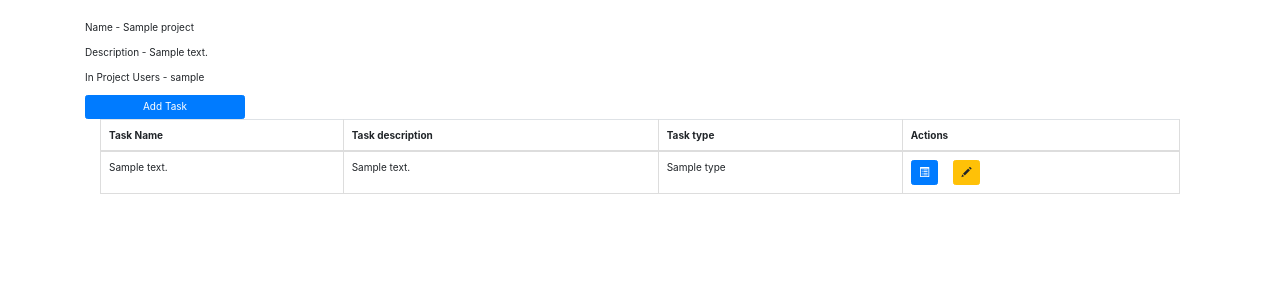
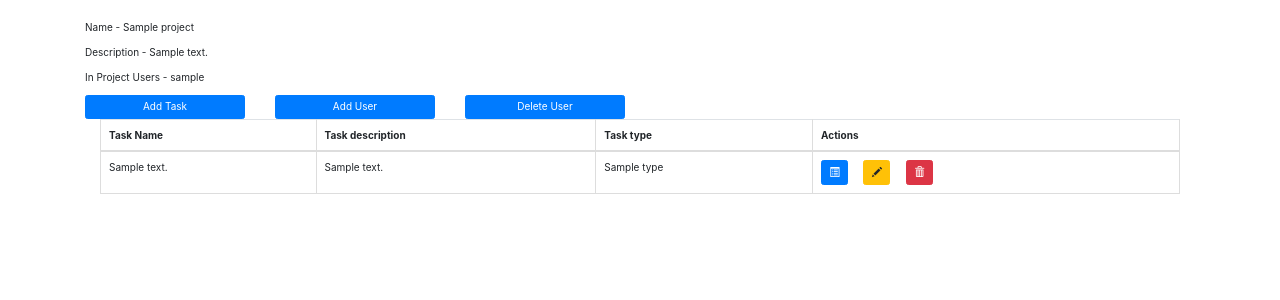
Before and after one commit to Alnazhm/homework_62_zhuldyz_kalbayeva, a Django app: page /projects/1 in a window 1280 px wide. Shown: the part 67-367 px from the top of the page. Run offline with Django 4.2, Linux system fonts and the light colour scheme; a user stored in the database is signed in; tables that the repository leaves empty hold one stand-in row (values such as "Sample post"); parts of the project's set-up code (start-up, migrations or seed data) failed here and were passed over; some libraries are stand-ins or nearby versions.

Commit message:
Добавлены все права для root и создала группу для root пользователя

```diff
--- a/app/accounts/templates/register.html
+++ b/app/accounts/templates/register.html
@@ -3,13 +3,13 @@
     Authorization
 {% endblock %}
 {% block content %}
+<div class="container justify-content-center">
     <form action="" method="POST">
         {% csrf_token %}
-
         <div class="form">
             {% include 'partials/task_form.html' with main_title='Authorization' button_text='Authorization' %}
         </div>
+    </form>
+</div>
 
-
-    </form>
 {% endblock %}
--- a/app/todolist/templates/add_project.html
+++ b/app/todolist/templates/add_project.html
@@ -3,7 +3,7 @@
     <div class="container">
         <div class="box">
             <div class="head_text heading text-center">
-                <p class="main-title-home">Create a new task</p>
+                <p class="main-title-home">Create a new Project</p>
             </div>
            <form action="{% url 'add_project' %}" method="POST">
                {% csrf_token%}
--- a/app/todolist/templates/add_user_to_project.html
+++ b/app/todolist/templates/add_user_to_project.html
@@ -6,7 +6,7 @@
     <form action="" method="POST">
         {% csrf_token %}
         <div class="form">
-            {% include 'partials/project_form.html' with main_title='PROJECT USERS' button_text='Принять' %}
+            {% include 'partials/project_form.html' with main_title='PROJECT USERS' button_text='Confirmation changes' %}
         </div>
 
     </form>
--- a/app/todolist/templates/detail_project.html
+++ b/app/todolist/templates/detail_project.html
@@ -10,9 +10,9 @@
 
 <div class="row">
     {% if user.is_authenticated %}
-         {% if  perms.todolist.add_tasks %}
-                {% for user in project.users.all  %}
-                    {% if user.username == request.user.username  %}
+         {% if perms.todolist.add_tasks or request.user.is_superuser %}
+                {% for user in project.users.all|slice:":1"  %}
+                    {% if user.username == request.user.username or request.user.is_superuser %}
                     <div class="col-2 text-center">
                         <a href="{% url 'task_add' project.pk %}">
                             <button type="submit" class="btn btn-primary btn-block">Add Task</button>
@@ -21,7 +21,13 @@
                     {% endif %}
                 {% endfor %}
          {% endif %}
-
+            {% if request.user.is_superuser %}
+                <div class="col-2 text-center">
+                    <a href="{% url 'add_user_to_project' project.pk %}">
+                        <button type="submit" class="btn btn-primary btn-block">Add User</button>
+                    </a>
+                </div>
+            {% else %}
                 {% for group in request.user.groups.all  %}
                     {% if group.name != 'Developer' %}
                         {% for user in project.users.all  %}
@@ -35,6 +41,14 @@
                         {% endfor %}
                     {% endif %}
                 {% endfor %}
+            {% endif %}
+            {% if request.user.is_superuser %}
+                <div class="col-2 text-center">
+                    <a href="{% url 'delete_user_from_project' project.pk %}">
+                        <button type="submit" class="btn btn-primary btn-block">Delete User</button>
+                    </a>
+                </div>
+            {%else%}
                    {% for group in request.user.groups.all  %}
                         {% if group.name != 'Developer' %}
                             {% for user in project.users.all  %}
@@ -48,6 +62,7 @@
                             {% endfor %}
                         {% endif %}
                     {% endfor %}
+            {%endif%}
     {% endif %}
 </div>
 
@@ -79,6 +94,13 @@
                 <a class="card-link" href="{% url 'edit_task' todo_task.pk %}">
               <button class="btn btn-warning"><i class="glyphicon glyphicon-pencil"></i></button>
                 </a>
+                {% if request.user.is_superuser %}
+                    <a class="card-link" href="{% url 'confirm_delete' todo_task.pk %}" >
+                            <button type="button" class="btn btn-danger">
+                                <i class="glyphicon glyphicon-trash"></i>
+                            </button>
+                        </a>
+                {% else %}
                     {% for group in request.user.groups.all  %}
                         {% if group.name != 'Developer' %}
                             {% for user in project.users.all  %}
@@ -92,6 +114,7 @@
                             {% endfor %}
                         {% endif %}
                     {% endfor %}
+                {% endif %}
             </td>
           </tr>
         </tbody>
--- a/app/todolist/templates/edit_project.html
+++ b/app/todolist/templates/edit_project.html
@@ -6,7 +6,7 @@
     <div class="container">
         <div class="box">
             <div class="head_text heading text-left">
-                <p class="main-title-home">To do task edit</p>
+                <p class="main-title-home">To do Project edit</p>
             </div>
            <form action="{% url 'edit_project' project.pk %}" method="POST">
                {% csrf_token%}
--- a/app/todolist/templates/index_tasks.html
+++ b/app/todolist/templates/index_tasks.html
@@ -13,23 +13,18 @@
     <p class="card-text">{{type.name}}</p>
       {%if not forloop.last%}
       {% endif %}{% endfor %}
-
-
     <a class="card-link" href="{% url 'edit_task' todo_task.pk %}">
         <svg xmlns="http://www.w3.org/2000/svg" width="30" height="30" fill="currentColor" class="bi bi-pencil-square" viewBox="0 0 16 16">
           <path d="M15.502 1.94a.5.5 0 0 1 0 .706L14.459 3.69l-2-2L13.502.646a.5.5 0 0 1 .707 0l1.293 1.293zm-1.75 2.456-2-2L4.939 9.21a.5.5 0 0 0-.121.196l-.805 2.414a.25.25 0 0 0 .316.316l2.414-.805a.5.5 0 0 0 .196-.12l6.813-6.814z"/>
           <path fill-rule="evenodd" d="M1 13.5A1.5 1.5 0 0 0 2.5 15h11a1.5 1.5 0 0 0 1.5-1.5v-6a.5.5 0 0 0-1 0v6a.5.5 0 0 1-.5.5h-11a.5.5 0 0 1-.5-.5v-11a.5.5 0 0 1 .5-.5H9a.5.5 0 0 0 0-1H2.5A1.5 1.5 0 0 0 1 2.5v11z"/>
         </svg>
     </a>
-
-
     <a class="card-link" href="{% url 'confirm_delete' todo_task.pk %}" >
         <svg xmlns="http://www.w3.org/2000/svg" width="30" height="30" fill="currentColor" class="bi bi-file-earmark-x" viewBox="0 0 16 16">
           <path d="M6.854 7.146a.5.5 0 1 0-.708.708L7.293 9l-1.147 1.146a.5.5 0 0 0 .708.708L8 9.707l1.146 1.147a.5.5 0 0 0 .708-.708L8.707 9l1.147-1.146a.5.5 0 0 0-.708-.708L8 8.293 6.854 7.146z"/>
           <path d="M14 14V4.5L9.5 0H4a2 2 0 0 0-2 2v12a2 2 0 0 0 2 2h8a2 2 0 0 0 2-2zM9.5 3A1.5 1.5 0 0 0 11 4.5h2V14a1 1 0 0 1-1 1H4a1 1 0 0 1-1-1V2a1 1 0 0 1 1-1h5.5v2z"/>
         </svg>
     </a>
-
       <a class="card-link" href="{% url 'task_detail' todo_task.pk %}">
           <svg xmlns="http://www.w3.org/2000/svg" width="30" height="30" fill="currentColor" class="bi bi-ticket-detailed-fill" viewBox="0 0 16 16">
             <path d="M0 4.5A1.5 1.5 0 0 1 1.5 3h13A1.5 1.5 0 0 1 16 4.5V6a.5.5 0 0 1-.5.5 1.5 1.5 0 0 0 0 3 .5.5 0 0 1 .5.5v1.5a1.5 1.5 0 0 1-1.5 1.5h-13A1.5 1.5 0 0 1 0 11.5V10a.5.5 0 0 1 .5-.5 1.5 1.5 0 1 0 0-3A.5.5 0 0 1 0 6V4.5Zm4 1a.5.5 0 0 0 .5.5h7a.5.5 0 0 0 0-1h-7a.5.5 0 0 0-.5.5Zm0 5a.5.5 0 0 0 .5.5h7a.5.5 0 0 0 0-1h-7a.5.5 0 0 0-.5.5ZM4 8a1 1 0 0 0 1 1h6a1 1 0 1 0 0-2H5a1 1 0 0 0-1 1Z"/>
--- a/app/todolist/views/projects.py
+++ b/app/todolist/views/projects.py
@@ -2,7 +2,7 @@ from django.contrib.auth.mixins import LoginRequiredMixin, UserPassesTestMixin
 from django.urls import reverse, reverse_lazy
 from django.views.generic import DetailView, CreateView, UpdateView, DeleteView, TemplateView
 from todolist.models import Project, Tasks
-from todolist.forms import ProjectForm,AddUserToProjectForm
+from todolist.forms import ProjectForm, AddUserToProjectForm
 from django.contrib.auth.models import User
 from django.shortcuts import redirect
 from django.core.exceptions import PermissionDenied
@@ -29,7 +29,7 @@ class ProjectAddView(GroupPermission, LoginRequiredMixin, CreateView):
     template_name = 'add_project.html'
     form_class = ProjectForm
     model = Project
-    groups = ['Project Manager']
+    groups = ['Project Manager', 'admin']
 
     def get_success_url(self):
         return reverse('detail_project', kwargs={'pk': self.object.pk})
@@ -40,7 +40,7 @@ class ProjectEditView(GroupPermission, LoginRequiredMixin, UpdateView):
     form_class = ProjectForm
     model = Project
     context_object_name = 'project'
-    groups = ['Project Manager']
+    groups = ['Project Manager', 'admin']
 
     def get_success_url(self):
         return reverse('detail_project', kwargs={'pk': self.object.pk})
@@ -50,12 +50,13 @@ class ProjectDeleteView(GroupPermission, LoginRequiredMixin, DeleteView):
     template_name = 'confirm_delete_project.html'
     model = Project
     success_url = reverse_lazy('index')
-    groups = ['Project Manager']
+    groups = ['Project Manager', 'admin']
+
 
 class AddUserToProjectView(GroupPermission, TemplateView):
     template_name = 'add_user_to_project.html'
     model = Project
-    groups = ['Project Manager', 'Team Lead']
+    groups = ['Project Manager', 'Team Lead', 'admin']
 
     def post(self, request, *args, **kwargs):
         self.form = AddUserToProjectForm(self.request.POST)
@@ -69,9 +70,11 @@ class AddUserToProjectView(GroupPermission, TemplateView):
 
     def dispatch(self, request, *args, **kwargs):
         project = Project.objects.get(pk=self.kwargs.get('pk'))
-        if request.user not in project.users.all():
+        if request.user not in project.users.all() and request.user.username != 'root':
             raise PermissionDenied
         return super().dispatch(request, *args, **kwargs)
+
+
 
     def get_context_data(self, *, object_list=None, **kwargs):
         context = super().get_context_data(object_list=object_list, **kwargs)
@@ -83,7 +86,7 @@ class ProjectUsersUpdateView(GroupPermission, LoginRequiredMixin, UpdateView):
     form_class = AddUserToProjectForm
     template_name = 'add_user_to_project.html'
     success_url = '/'
-    groups = ['Project Manager', 'Team Lead']
+    groups = ['Project Manager', 'Team Lead', 'admin']
 
     def get_success_url(self):
         return reverse('detail_project', kwargs={'pk': self.object.pk})
```
Also changed, not shown: app/todolist/templates/index.html (+21 -6 lines). Lines whose indentation alone changed are shown as unchanged.
